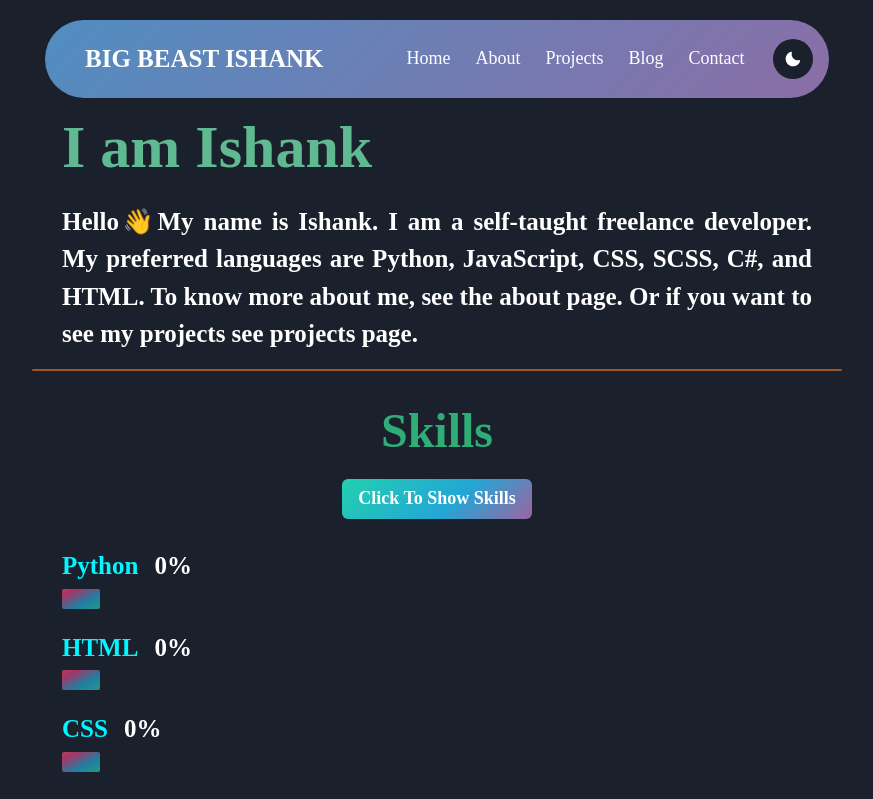
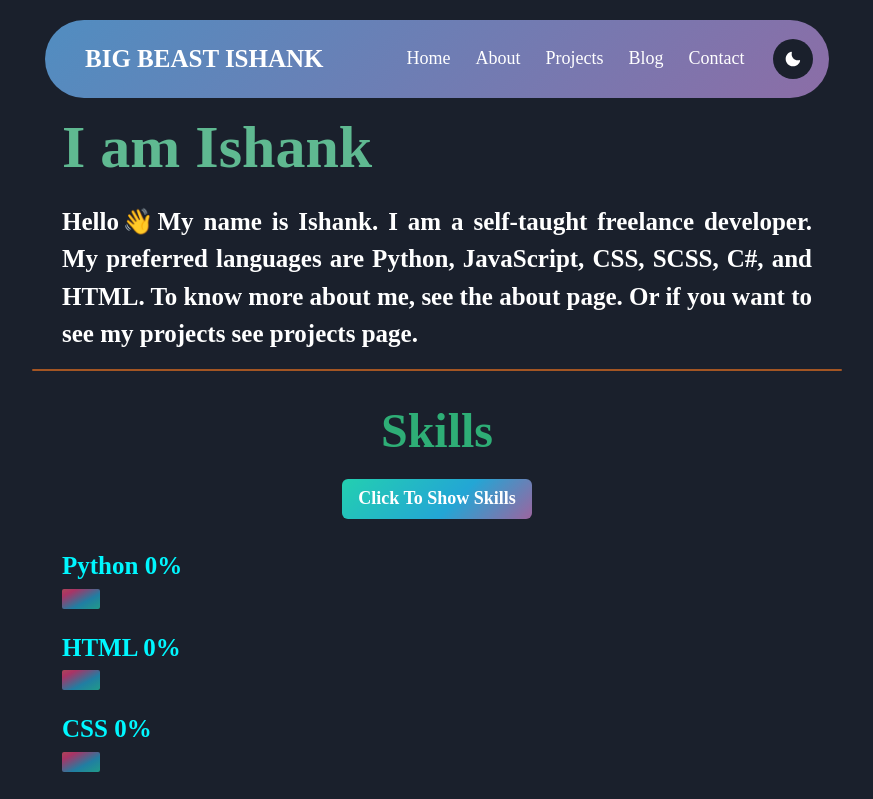
Before and after one commit to BIGBEASTISHANK/bigbeastishank.com, a Next.js app: page / in a window 1280 px wide. Shown: the top 799 px of the page, without its empty margins (203-1076 px from the left). Built offline with nearby package versions, Linux system fonts and the light colour scheme; a web font is replaced by a local one.

Commit message:
deployment bug fixes

```diff
--- a/src/components/home/skills.jsx
+++ b/src/components/home/skills.jsx
@@ -151,12 +151,9 @@ export default function Skills() {
                     fontWeight="700"
                     mt={5}
                   >
-                    <Flex>
-                      <Text mr={4}>
-                        <Text className="language-name">{item.name}</Text>
-                      </Text>
-                      <Text>{item.percent}</Text>
-                    </Flex>
+                    <Text className="language-name">
+                      {item.name} {item.percent}
+                    </Text>
                   </Box>
 
                   <Flex>
--- a/src/pages/blog/index.jsx
+++ b/src/pages/blog/index.jsx
@@ -174,6 +174,7 @@ export default function Blog({ allPostsData }) {
                     </Text>
                     {item.tags.map((tags) => (
                       <Tag
+                        key={tags}
                         className="blog-tags"
                         borderRadius={"full"}
                         m="1"
--- a/src/pages/projects.jsx
+++ b/src/pages/projects.jsx
@@ -241,6 +241,7 @@ export default function Projects() {
                     </Text>
                     {data.tags.map((tags) => (
                       <Tag
+                      key={tags}
                         className="projects-tags"
                         borderRadius={"full"}
                         m="1"
```
